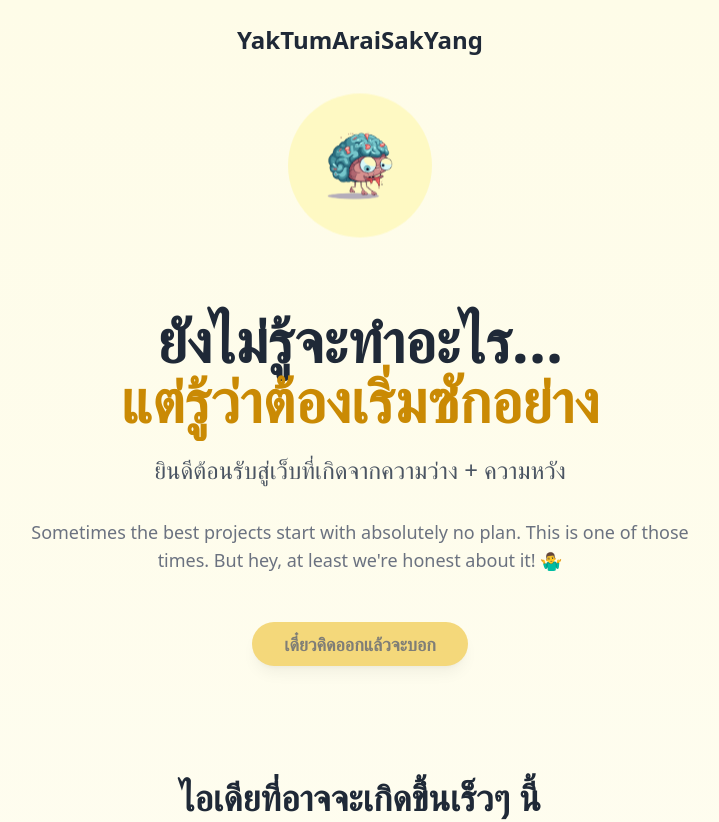
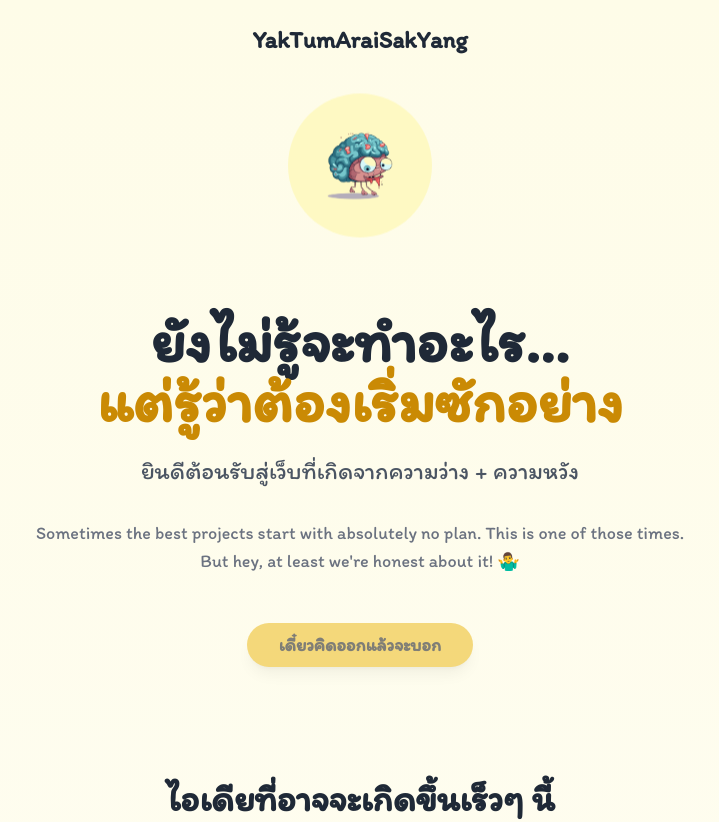
Before and after one commit to Kengbun/mai-roo-mai-wa, a React (Vite) app: page / in a window 1280 px wide. Shown: the top 822 px of the page, without its empty margins (280-999 px from the left). Built offline with nearby package versions, Linux system fonts and the light colour scheme.

Commit message:
update css

```diff
--- a/index.html
+++ b/index.html
@@ -18,6 +18,9 @@
   <meta property="og:image"
     content="https://YakTumAraiSakYang.work/public/img-upload/db93904e-eea8-4752-9c3a-dc9246d83add.png" />
 
+    <!-- Add Itim font -->
+    <link href="https://fonts.googleapis.com/css2?family=Itim&display=swap" rel="stylesheet">
+
   <!-- Twitter Card -->
   <!-- <meta name="twitter:card" content="summary_large_image" />
   <meta name="twitter:site" content="@yakwork" />
--- a/src/pages/Index.tsx
+++ b/src/pages/Index.tsx
@@ -18,7 +18,7 @@ const Index = () => {
       title: "🥊 SplitFight",
       description: "ใครแดกเท่าไหร่ จ่ายเท่านั้น มิตรภาพปลอดภัย",
       status: "เสร็จแล้ว",
-      url: "#",
+      url: "https://www.splitfight.yaktumaraisakyang.work",
       progress: "100%"
     },
     // {
@@ -64,7 +64,7 @@ const Index = () => {
           </div>
 
           {/* Main Headlines */}
-          <h1 className="text-4xl md:text-6xl font-bold text-gray-800 mb-6 leading-[2] animate-fade-in animation-delay-300">
+          <h1 className="text-4xl md:text-6xl font-bold text-gray-800 mb-6 leading-nomal animate-fade-in animation-delay-300">
             ยังไม่รู้จะทำอะไร...<br />
             <span className="text-yellow-600 hover:text-yellow-700 transition-colors duration-300">แต่รู้ว่าต้องเริ่มซักอย่าง</span>
           </h1>
--- a/tailwind.config.ts
+++ b/tailwind.config.ts
@@ -63,6 +63,10 @@ export default {
 					ring: 'hsl(var(--sidebar-ring))'
 				}
 			},
+			fontFamily: {
+				sans: ['Itim', 'ui-sans-serif', 'system-ui'],
+				body: ['Itim', 'ui-sans-serif', 'system-ui'],
+			},
 			borderRadius: {
 				lg: 'var(--radius)',
 				md: 'calc(var(--radius) - 2px)',
```
